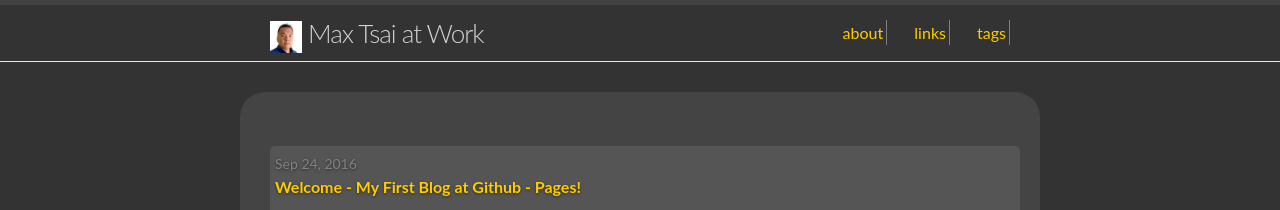
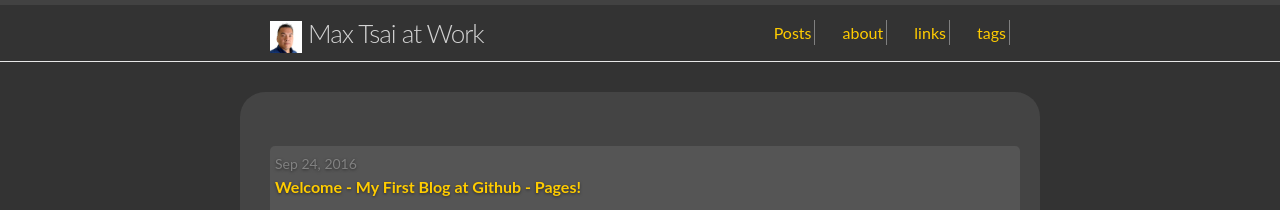
Before and after one commit to JANQLIANGTSAI/janqliangtsai.github.io, a Jekyll site: the page built from index.html, in a window 1280 px wide. Shown: the top 210 px of the page. Built offline with Jekyll 4.4.1, drawn with Linux system fonts in a browser that asks for light colours; the list of posts is cut into pages by our own code.

Commit message:
post blogs

```diff
--- a/_includes/header.html
+++ b/_includes/header.html
@@ -18,6 +18,7 @@
       </a>
 
       <div class="trigger">
+        <a class="page-link" href="/">Posts</a>
         {% for my_page in site.pages %}
           {% if my_page.title %}
           <a class="page-link" href="{{ my_page.url | prepend: full_base_url }}">{{ my_page.title | escape }}</a>
```
